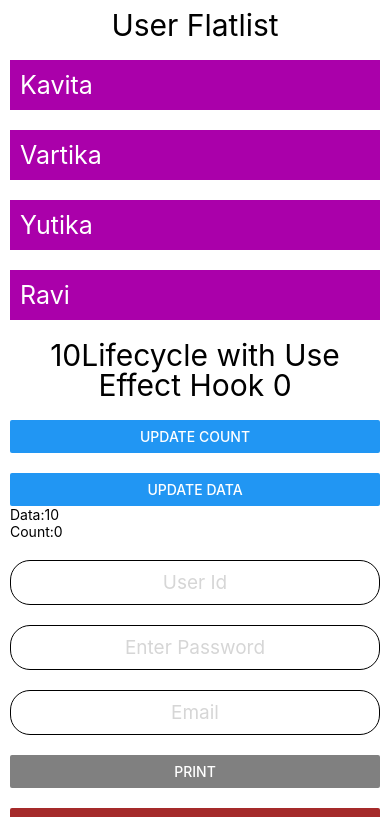
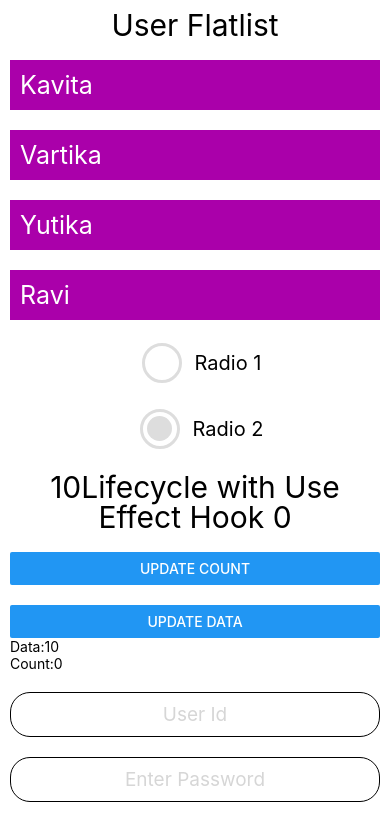
Before and after one commit to vishambardutt/react_native, a React Native app: screen / in a window 390 px wide. Shown: the top 817 px of the page. Built offline with nearby package versions, Linux system fonts and the light colour scheme.

Commit message:
radio button added

```diff
--- a/App.tsx
+++ b/App.tsx
@@ -22,6 +22,7 @@ import {
   View,
 } from 'react-native';
 import Counting from './components/Counting';
+import Rbtn from './components/Rbtn';
 // import Child from './components/Child';
 // import Parents from './components/Parents';
 
@@ -60,8 +61,8 @@ let Home = () => {
       <ScrollView>
         {/* <Parents /> */}
         {/* <Child /> */}
+        <Rbtn />
       <Counting/>
-
 
        <UserLogin />
       <Button
--- /dev/null
+++ b/components/Rbtn.js
@@ -0,0 +1,71 @@
+import React,{useState} from 'react';
+import { StyleSheet, View,Text, TouchableOpacity} from 'react-native';
+
+const Rbtn = () => {
+      const [selectedRadio, setSelectedRadio] = useState(2);
+  return (
+    <View style={styles.main}>
+      <TouchableOpacity onPress={()=>setSelectedRadio(1)}>
+            <View style={styles.radiowrapper}>
+            <View style={styles.radiobtn}>
+                 {
+                 selectedRadio === 1? <View style={styles.rbg}></View>:null
+
+                 }
+            </View>
+      <View><Text style={styles.radiotxt}>Radio 1</Text></View>
+      </View>
+      </TouchableOpacity>
+
+      <TouchableOpacity onPress={()=>setSelectedRadio(2)}>
+            <View style={styles.radiowrapper}>
+            <View style={styles.radiobtn}>
+            {
+                 selectedRadio === 2? <View style={styles.rbg}></View>:null
+
+                 }
+            </View>
+
+      <View><Text style={styles.radiotxt}>Radio 2</Text></View>
+      </View>
+      </TouchableOpacity>
+
+      </View>
+  )
+}
+
+export default Rbtn;
+
+const styles=StyleSheet.create({
+main:{
+      flex:1,
+      // textAlignVertical:'center',
+      alignItems:'center',
+      justifyContent:'center'
+},
+radiotxt:{
+      fontSize:20,
+
+},
+radiobtn:{
+      height:40,
+      width:40,
+      borderWidth:3,
+      borderColor:'#ddd',
+      borderRadius:20,
+       margin:13,
+
+},
+radiowrapper:{
+      flexDirection:'row',
+      alignItems:'center',
+},
+rbg:{
+      backgroundColor:'#ddd',
+      height:25,
+      width:25,
+      borderRadius:15,
+      margin:4
+}
+
+})
```
